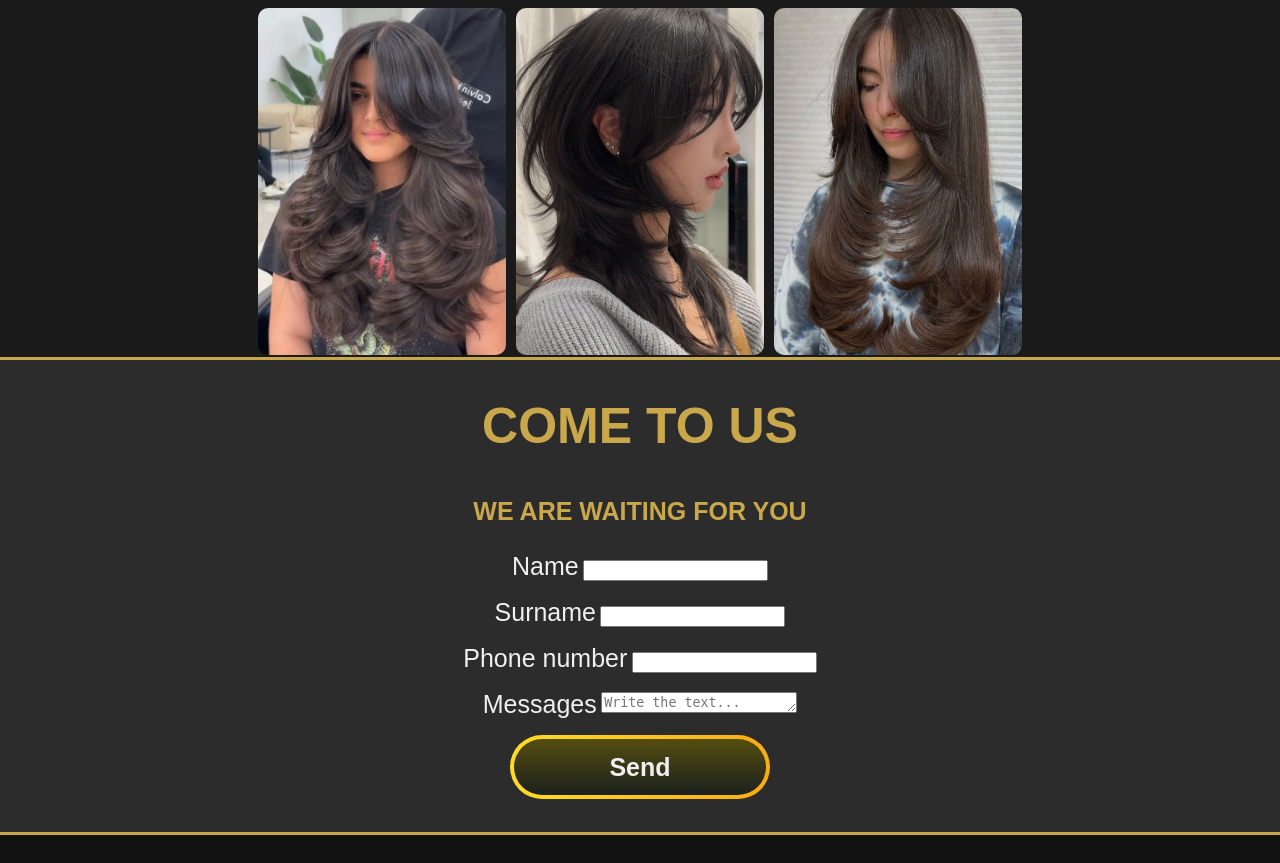
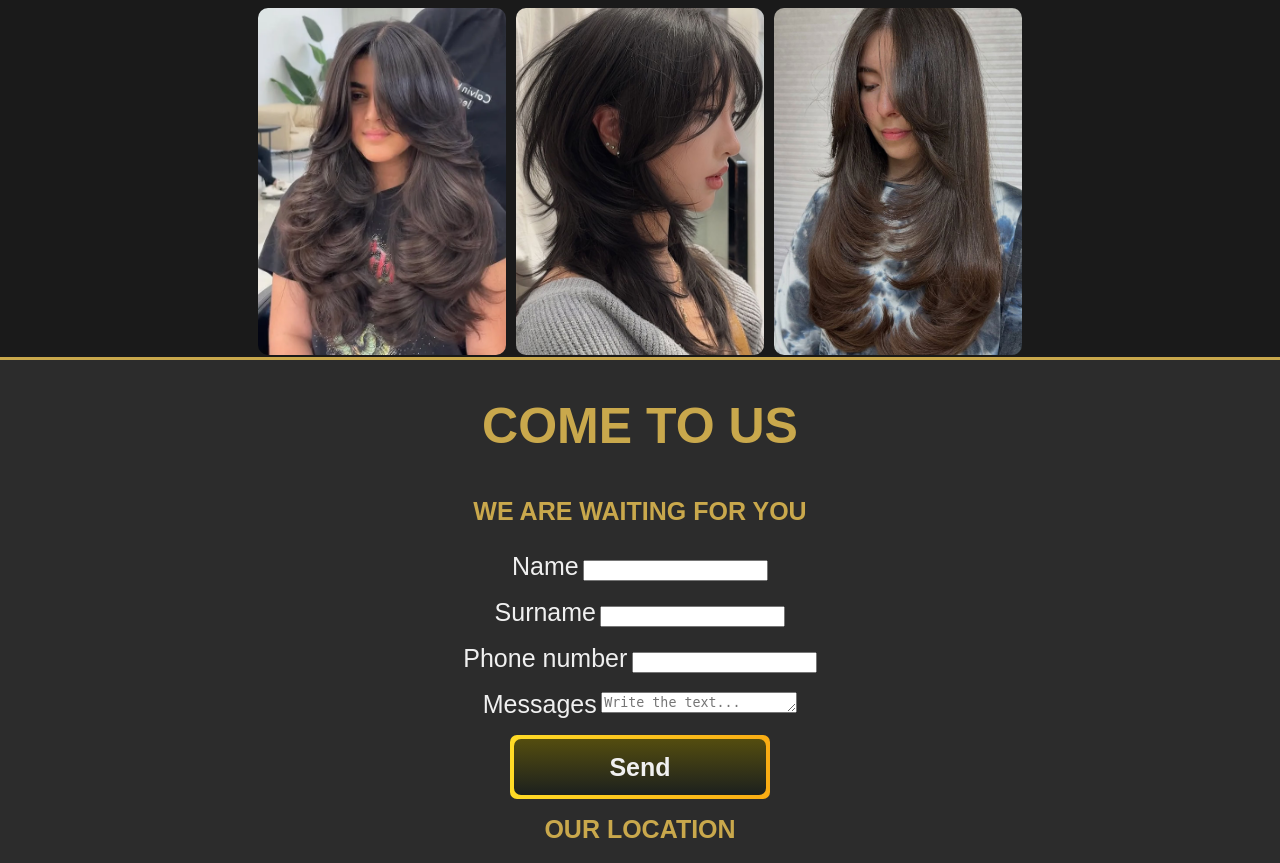
Before and after one commit to Andriiprog08/Barber-shop, a Flask app: page / in a window 1280 px wide. Shown: the part 1331-2194 px from the top of the page. Run offline with Flask 3, Linux system fonts and the light colour scheme.

Commit message:
small_updating_registr

```diff
--- a/static/style.css
+++ b/static/style.css
@@ -296,7 +296,7 @@ a, a:active, a:focus{
 
 #registrBtn:before,
 #registrBtn:after {
-  border-radius: 80px;
+  border-radius: 7px;
 }
 
 #registrBtn:before {
--- a/templates/index_parth/registr.html
+++ b/templates/index_parth/registr.html
@@ -2,6 +2,7 @@
 
     <div class="registrContainer">
         <h2 class="titleBlocks">Come to us</h2>
+        <div>
             <h3 class="subtitleBlock">We are waiting for you</h3>
 
             <div>
@@ -31,8 +32,11 @@
                     </p>
                 </form>
             </div>
+        </div>
 
         <div class="location">
+            <h3 class="subtitleBlock">Our location</h3>
+            <iframe src="https://www.google.com/maps/embed?pb=!1m18!1m12!1m3!1d2244.441419644714!2d37.61729931607909!3d55.75582698055386!2m3!1f0!2f0!3f0!3m2!1i1024!2i768!4f13.1!3m3!1m2!1s0x46b54aab8c9e5b7b%3A0x9>d9c8e5b1a0b8e!2z0JrQvtC70YzQvdCw0L3QsNGPINC_0L7RgNC-0YHQutCw!5e0!3m2!1sru!2sru!4v1700000000000!5m2!1sru!2sru" width="600" height="450" style="border:0;" allowfullscreen="" loading="lazy" referrerpolicy="no-referrer-when-downgrade"></iframe>
 
         </div>
 
```
Lines whose indentation alone changed are shown as unchanged.
